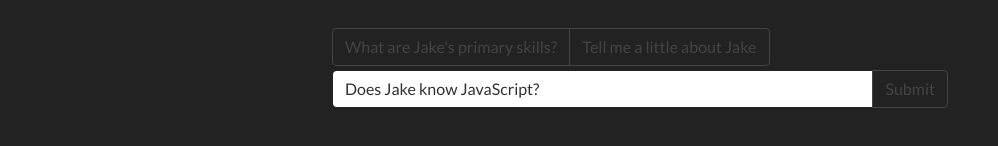
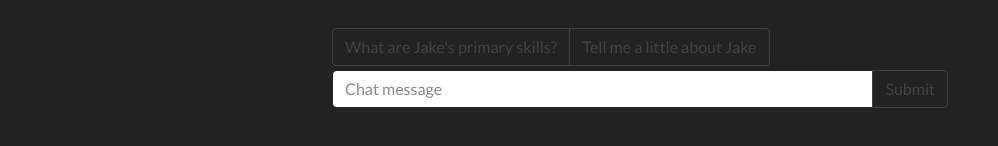
Before and after one commit to Junkgineer/jakeGPT, a website: page src/public_html/index.html in a window 1280 px wide. Shown: the part 636-782 px from the top of the page, without its empty margins (0-998 px from the left). Drawn offline with nearby package versions, Linux system fonts and the light colour scheme.

Commit message:
Minor updates

```diff
--- a/src/public_html/index.html
+++ b/src/public_html/index.html
@@ -38,7 +38,7 @@
                     </div>
 
                     <div class="input-group mt-1 mb-3">
-                        <input id="chatInput" type="text" class="form-control" placeholder="Chat message" aria-label="Chat message" aria-describedby="chatSubmit" value="Does Jake know JavaScript?">
+                        <input id="chatInput" type="text" class="form-control" placeholder="Chat message" aria-label="Chat message" aria-describedby="chatSubmit">
                         <button id="chatSubmit" class="btn btn-outline-secondary" type="button" onclick="MessageInput()">Submit</button>
                     </div>
                 </div>
```
